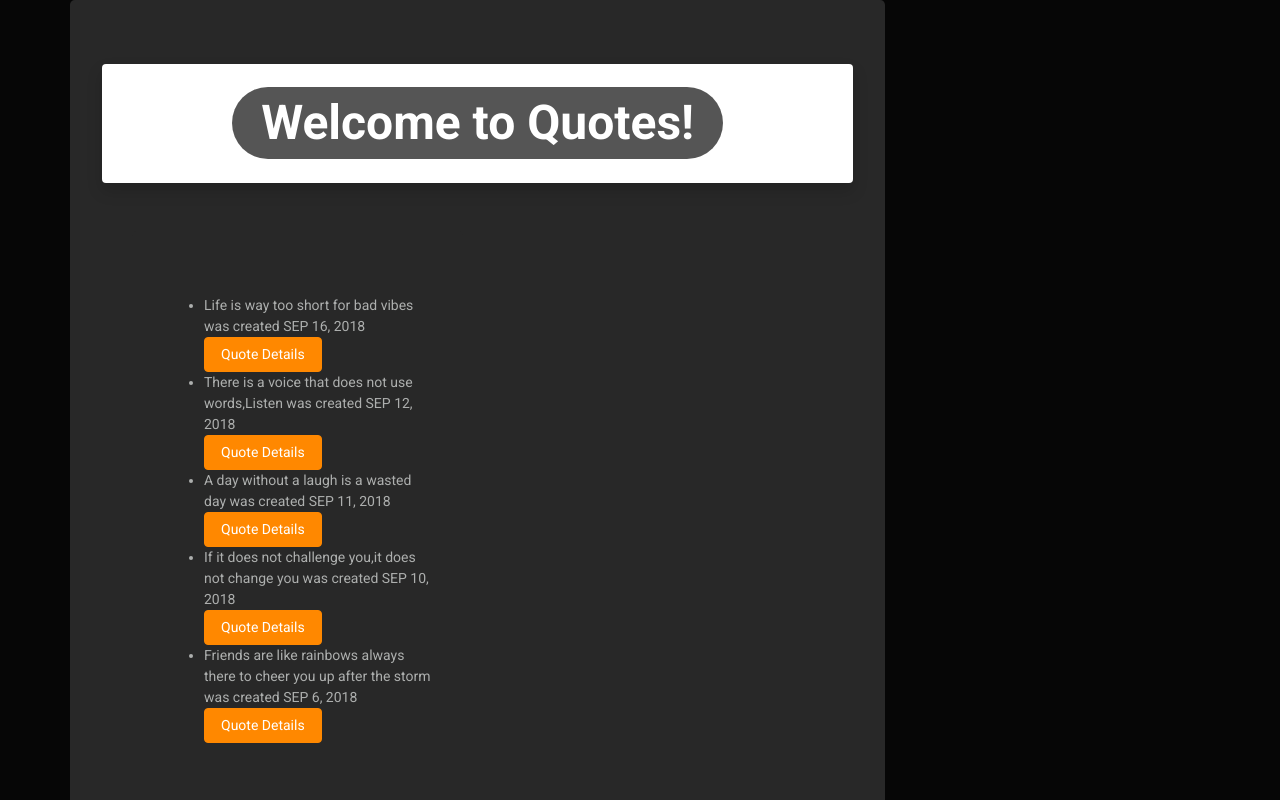
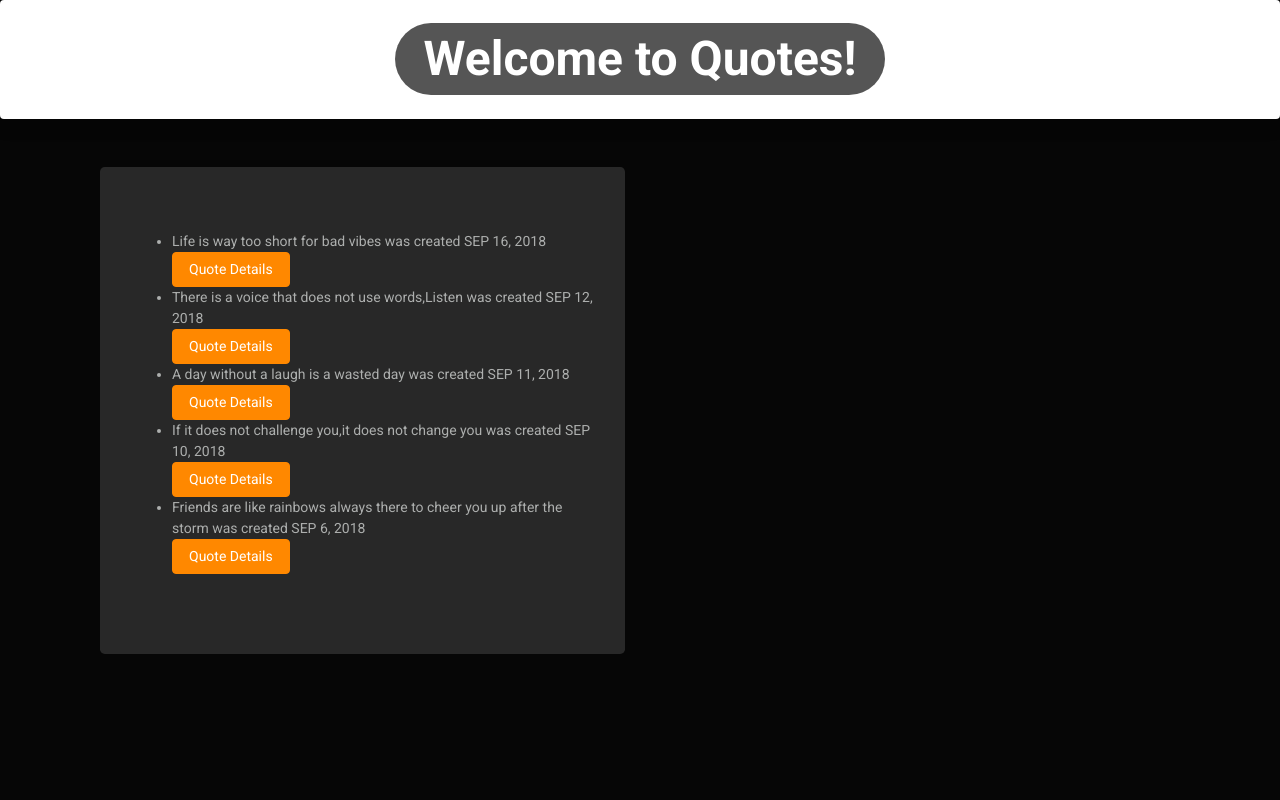
Before and after one commit to 3RebeccaSila3/QUOTES, an Angular app: page / in a window 1280 px wide. Shown: the top 800 px of the page. Built offline with nearby package versions, Linux system fonts and the light colour scheme.

Commit message:
add changes to app html and quote html

```diff
--- a/src/app/app.component.html
+++ b/src/app/app.component.html
@@ -1,8 +1,5 @@
 <!--The content below is only a placeholder and can be replaced.-->
-<div class="container">
-  <div class="row">
-    <div class="jumbotron">
+<div  class="shadow p-3 mb-5 bg-white rounded" style="text-align:center; width:200;">
+    <h1><span class="badge badge-pill badge-secondary">Welcome to {{ title }}!</span></h1>
+</div>
       <app-quote></app-quote>
-    </div>
-  </div>
-</div>
--- a/src/app/quote/quote.component.html
+++ b/src/app/quote/quote.component.html
@@ -1,7 +1,3 @@
-<div  class="shadow p-3 mb-5 bg-white rounded" style="text-align:center; width:200;">
-    <h1><span class="badge badge-pill badge-secondary">Welcome to {{ title }}!</span></h1>
-</div>
-
 <div class="container">
    <div class="col-md-6">
       <div class = "jumbotron">
```
